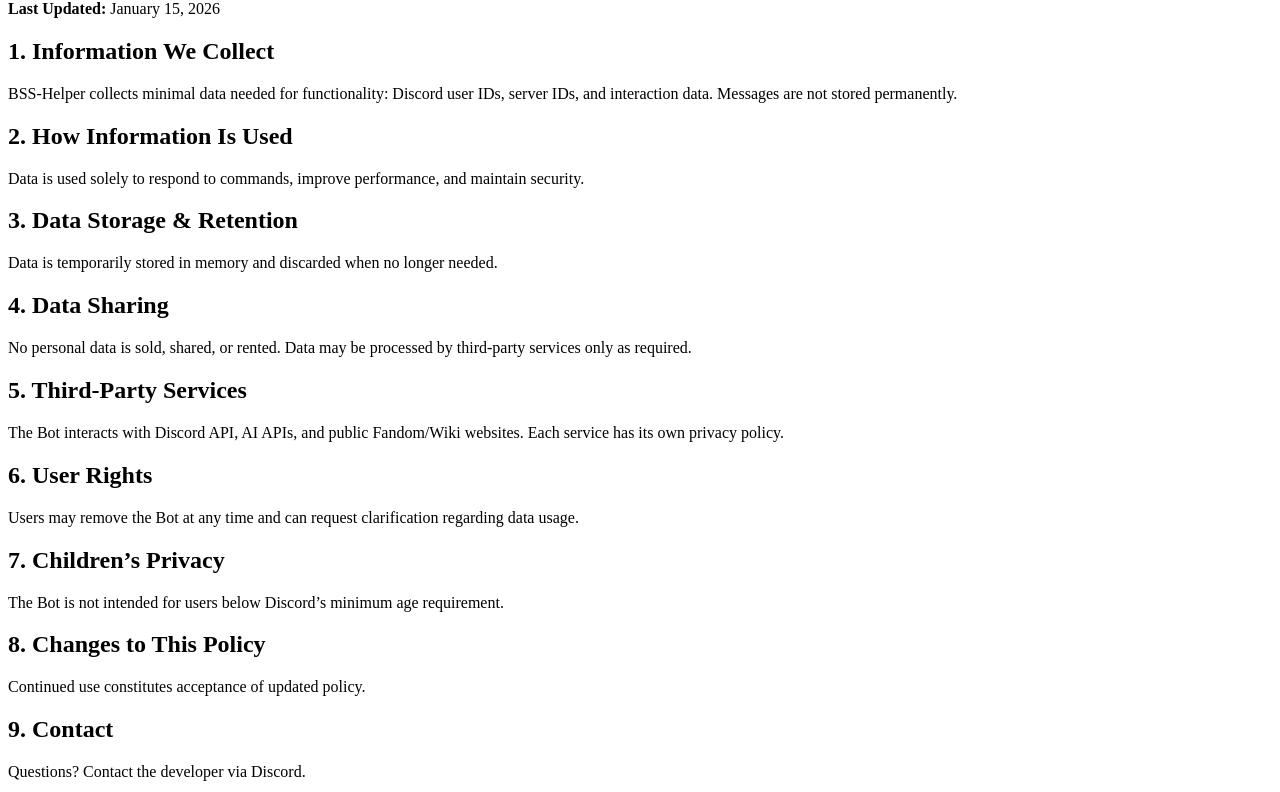
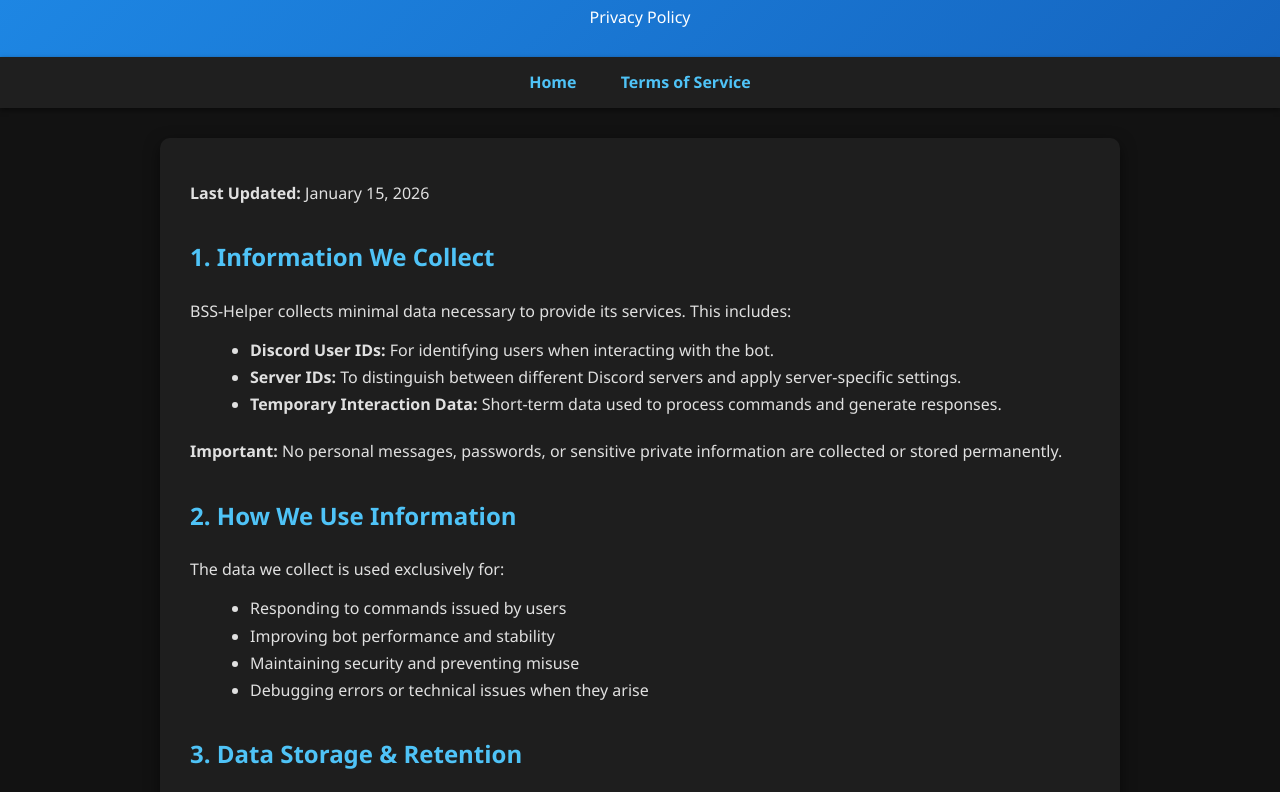
Before and after one commit to more-more-more/bss-helper, a plain HTML site: page privacy.html in a window 1280 px wide. Shown: the part 80-872 px from the top of the page. Drawn offline with Linux system fonts and the light colour scheme.

Commit message:
Revise privacy policy layout and content
Updated the privacy policy for BSS-Helper Discord Bot with improved structure and content.

```diff
--- a/privacy.html
+++ b/privacy.html
@@ -1,38 +1,171 @@
 <!DOCTYPE html>
 <html lang="en">
 <head>
-  <meta charset="UTF-8">
-  <title>BSS-Helper Privacy Policy</title>
+<meta charset="UTF-8">
+<meta name="viewport" content="width=device-width, initial-scale=1.0">
+<title>BSS-Helper Discord Bot - Privacy Policy</title>
+<style>
+  /* General */
+  body {
+    font-family: 'Segoe UI', Tahoma, Geneva, Verdana, sans-serif;
+    margin: 0;
+    padding: 0;
+    background-color: #121212;
+    color: #e0e0e0;
+    line-height: 1.7;
+  }
+  a {
+    color: #4FC3F7;
+    text-decoration: none;
+  }
+  a:hover {
+    text-decoration: underline;
+  }
+
+  /* Header */
+  header {
+    background: linear-gradient(135deg, #1E88E5 0%, #1565C0 100%);
+    padding: 25px 20px;
+    text-align: center;
+    color: white;
+  }
+  header h1 {
+    margin: 0;
+    font-size: 32px;
+  }
+  header p {
+    margin: 5px 0 0;
+    font-size: 16px;
+    font-weight: 300;
+  }
+
+  /* Navigation */
+  nav {
+    background-color: #1F1F1F;
+    padding: 12px 0;
+    text-align: center;
+    box-shadow: 0 2px 5px rgba(0,0,0,0.5);
+  }
+  nav a {
+    margin: 0 20px;
+    font-weight: bold;
+    font-size: 16px;
+  }
+
+  /* Main content */
+  main {
+    max-width: 900px;
+    margin: 30px auto;
+    padding: 30px;
+    background-color: #1E1E1E;
+    border-radius: 10px;
+    box-shadow: 0 5px 15px rgba(0,0,0,0.5);
+  }
+  h2 {
+    color: #4FC3F7;
+    margin-top: 30px;
+  }
+  p {
+    margin: 12px 0;
+  }
+  ul {
+    margin: 12px 0 20px 20px;
+  }
+
+  /* Footer */
+  footer {
+    text-align: center;
+    padding: 20px;
+    font-size: 14px;
+    color: #777;
+    background-color: #1F1F1F;
+    margin-top: 40px;
+  }
+</style>
 </head>
 <body>
-  <h1>Privacy Policy – BSS-Helper Discord Bot</h1>
-  <p><strong>Last Updated:</strong> January 15, 2026</p>
 
-  <h2>1. Information We Collect</h2>
-  <p>BSS-Helper collects minimal data needed for functionality: Discord user IDs, server IDs, and interaction data. Messages are not stored permanently.</p>
+<header>
+  <h1>BSS-Helper Discord Bot</h1>
+  <p>Privacy Policy</p>
+</header>
 
-  <h2>2. How Information Is Used</h2>
-  <p>Data is used solely to respond to commands, improve performance, and maintain security.</p>
+<nav>
+  <a href="index.html">Home</a>
+  <a href="tos.html">Terms of Service</a>
+</nav>
 
-  <h2>3. Data Storage & Retention</h2>
-  <p>Data is temporarily stored in memory and discarded when no longer needed.</p>
+<main>
+<p><strong>Last Updated:</strong> January 15, 2026</p>
 
-  <h2>4. Data Sharing</h2>
-  <p>No personal data is sold, shared, or rented. Data may be processed by third-party services only as required.</p>
+<h2>1. Information We Collect</h2>
+<p>BSS-Helper collects minimal data necessary to provide its services. This includes:</p>
+<ul>
+  <li><strong>Discord User IDs:</strong> For identifying users when interacting with the bot.</li>
+  <li><strong>Server IDs:</strong> To distinguish between different Discord servers and apply server-specific settings.</li>
+  <li><strong>Temporary Interaction Data:</strong> Short-term data used to process commands and generate responses.</li>
+</ul>
+<p><strong>Important:</strong> No personal messages, passwords, or sensitive private information are collected or stored permanently.</p>
 
-  <h2>5. Third-Party Services</h2>
-  <p>The Bot interacts with Discord API, AI APIs, and public Fandom/Wiki websites. Each service has its own privacy policy.</p>
+<h2>2. How We Use Information</h2>
+<p>The data we collect is used exclusively for:</p>
+<ul>
+  <li>Responding to commands issued by users</li>
+  <li>Improving bot performance and stability</li>
+  <li>Maintaining security and preventing misuse</li>
+  <li>Debugging errors or technical issues when they arise</li>
+</ul>
 
-  <h2>6. User Rights</h2>
-  <p>Users may remove the Bot at any time and can request clarification regarding data usage.</p>
+<h2>3. Data Storage & Retention</h2>
+<p>All collected data is stored temporarily in memory and is automatically deleted after it is no longer needed to fulfill the command or process. No long-term logs of user messages are maintained.</p>
 
-  <h2>7. Children’s Privacy</h2>
-  <p>The Bot is not intended for users below Discord’s minimum age requirement.</p>
+<h2>4. Data Sharing</h2>
+<p>BSS-Helper does not sell, rent, or trade any personal information. Data may be shared with trusted third-party services only to the extent necessary to operate the bot, such as:</p>
+<ul>
+  <li>Discord API (for message handling and command processing)</li>
+  <li>AI APIs (for generating summaries or responses)</li>
+  <li>Public Fandom/Wiki pages (to provide game information)</li>
+</ul>
+<p>All third-party services have their own privacy policies, and use of the bot implies acceptance of those policies.</p>
 
-  <h2>8. Changes to This Policy</h2>
-  <p>Continued use constitutes acceptance of updated policy.</p>
+<h2>5. Cookies & Tracking</h2>
+<p>BSS-Helper itself does not use cookies or tracking scripts. However, if you access links to third-party websites, those sites may use cookies, trackers, or analytics independently of the bot.</p>
 
-  <h2>9. Contact</h2>
-  <p>Questions? Contact the developer via Discord.</p>
+<h2>6. Children’s Privacy</h2>
+<p>The bot is intended for users who meet Discord’s minimum age requirement (usually 13+). We do not knowingly collect data from children under the age of 13. If a parent or guardian believes their child has provided data to the bot, they may contact us to request deletion.</p>
+
+<h2>7. User Rights</h2>
+<p>As a user, you have the following rights:</p>
+<ul>
+  <li>To remove the bot from your server at any time</li>
+  <li>To request clarification on what data is collected and how it is used</li>
+  <li>To request deletion of any temporary interaction data associated with you</li>
+</ul>
+
+<h2>8. Security Measures</h2>
+<p>We implement reasonable technical measures to protect data from unauthorized access, alteration, or disclosure. However, no online service can be completely secure, and we cannot guarantee absolute security of data transmitted through Discord or third-party APIs.</p>
+
+<h2>9. Third-Party Links</h2>
+<p>Links to external sites, including Fandom/Wiki pages, are provided for convenience. We are not responsible for the content or privacy practices of those third-party websites.</p>
+
+<h2>10. Changes to This Privacy Policy</h2>
+<p>We may update this Privacy Policy periodically to reflect changes in how the bot operates or legal requirements. Continued use of BSS-Helper after updates constitutes acceptance of the updated policy. We recommend checking this page regularly.</p>
+
+<h2>11. Contact Information</h2>
+<p>If you have questions, concerns, or requests regarding this Privacy Policy, you can contact the developer via:</p>
+<ul>
+  <li>Discord: <a href="https://discord.com/users/1199421655445929985" target="_blank">@thismorechaos</a></li>
+  <li>Telegram: <a href="https://t.me/thismorechaos" target="_blank">@thismorechaos</a></li>
+  <li>Email: <a href="mailto:moremoremoreiwantmore@gmail.com">moremoremoreiwantmore@gmail.com</a></li>
+</ul>
+
+<p><strong>Note:</strong> BSS-Helper is not affiliated with Roblox, Onett, or Bee Swarm Simulator owners. This Privacy Policy is provided for informational purposes only.</p>
+
+</main>
+
+<footer>
+&copy; 2026 BSS-Helper | <a href="tos.html">Terms of Service</a>
+</footer>
+
 </body>
 </html>
```
